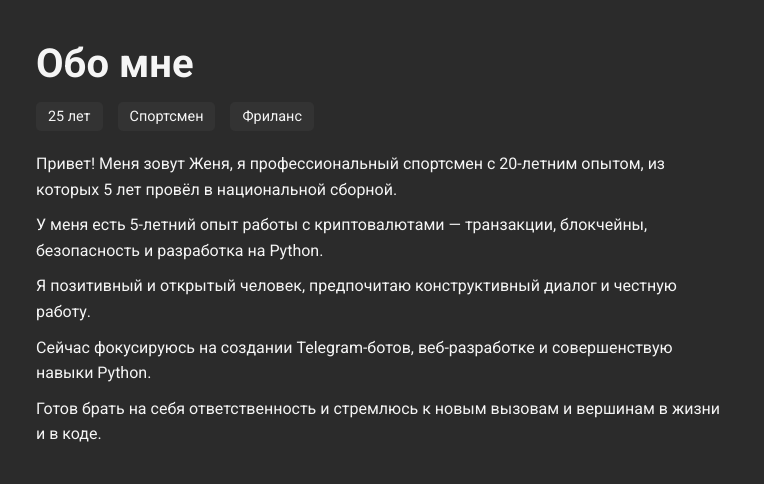
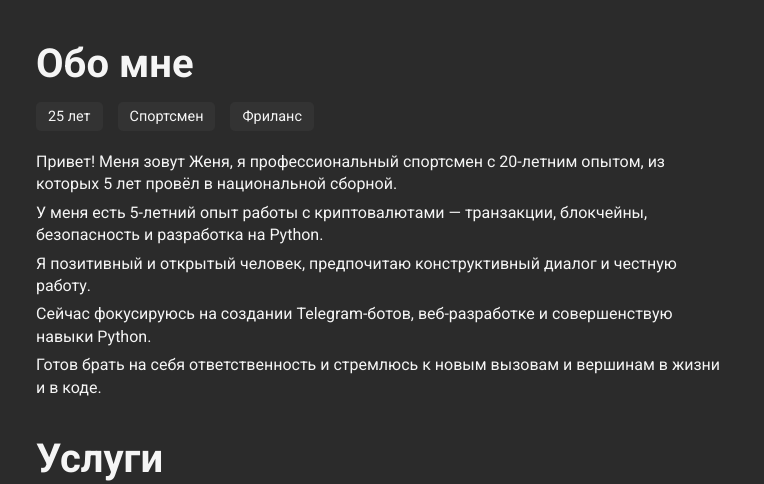
Before and after one commit to Spidozlo/resume, a plain HTML site: page index.html in a window 1280 px wide. Shown: the top 484 px of the page, 516-1280 px from the left. Drawn offline with Linux system fonts and the light colour scheme.

Commit message:
Update index.html

```diff
--- a/index.html
+++ b/index.html
@@ -60,9 +60,9 @@
     }
 
     .about-me p {
-      line-height: 1.6;
+      line-height: 1.4;
       font-size: 1rem;
-      margin-bottom: 10px;
+      margin-bottom: 6px;
     }
 
     .info {
```
